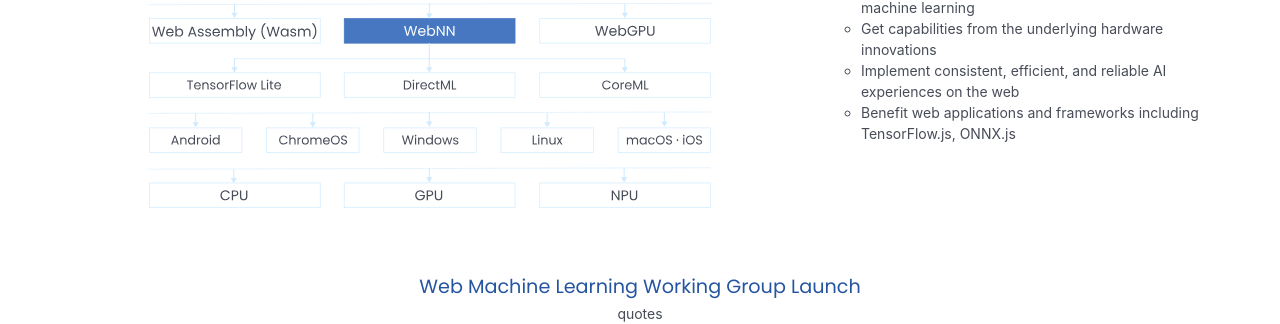
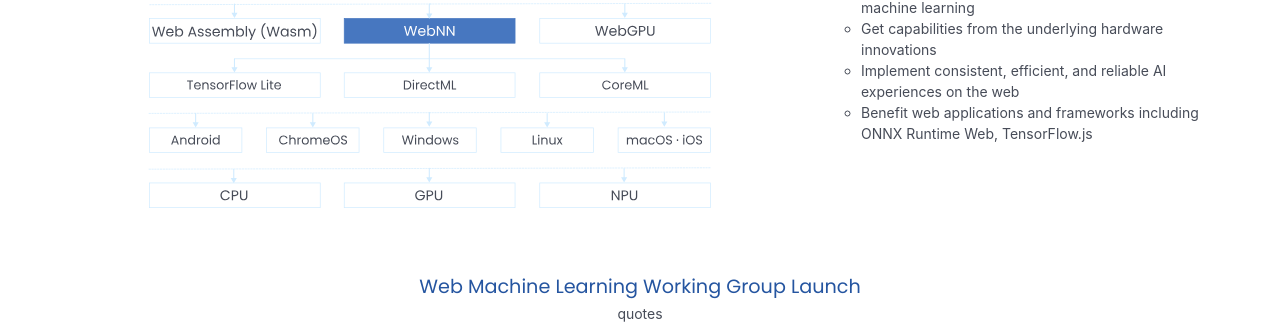
Before and after one commit to webmachinelearning/webmachinelearning.github.io, a Jekyll site: the page built from webnn-intro.md, in a window 1280 px wide. Shown: the part 776-1100 px from the top of the page. Built offline with Jekyll 4.4.1, drawn with Linux system fonts in a browser that asks for light colours.

Commit message:
update to ONNX Runtime Web

```diff
--- a/_includes/webnn-arch.html
+++ b/_includes/webnn-arch.html
@@ -8,7 +8,7 @@
                 <li>Take advantage of the native OS services for machine learning</li>
                 <li>Get capabilities from the underlying hardware innovations</li>
                 <li>Implement consistent, efficient, and reliable AI experiences on the web</li>
-                <li>Benefit web applications and frameworks including TensorFlow.js, ONNX.js </li>
+                <li>Benefit web applications and frameworks including ONNX Runtime Web, TensorFlow.js</li>
             </ul>
         </div>
     </div>
```
